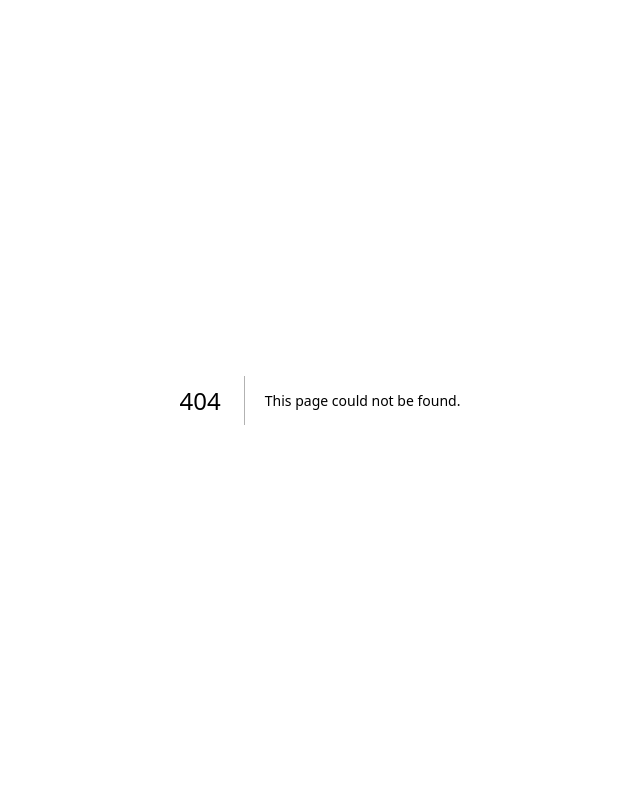
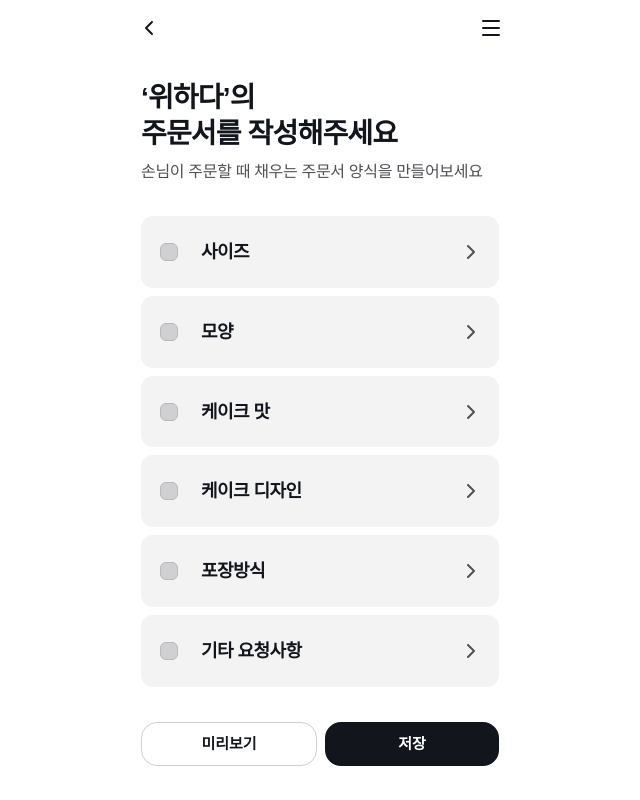
Before and after one commit to violetpay-social-seller/p3-web-seller, a Next.js app: page /seller/order-form in a window 1280 px wide. Before the commit this address had no page. Shown: the whole page, without its empty margins (320-960 px from the left). Built offline with nearby package versions, Linux system fonts and the light colour scheme.

Commit message:
feat: add seller order form home

```diff
--- /dev/null
+++ b/src/app/(seller)/seller/order-form/page.tsx
@@ -0,0 +1,5 @@
+import { OrderFormScreen } from "@/features/order-form/ui/order-form-screen";
+
+export default function OrderFormPage() {
+  return <OrderFormScreen />;
+}
--- /dev/null
+++ b/src/features/order-form/model/order-form-categories.ts
@@ -0,0 +1,36 @@
+export type OrderFormCategorySlug =
+  | "size"
+  | "shape"
+  | "cake-flavor"
+  | "cake-design"
+  | "packaging"
+  | "other-request";
+
+export type OrderFormCategory = {
+  apiCategory:
+    | "SIZE"
+    | "SHAPE"
+    | "CAKE_FLAVOR"
+    | "CAKE_DESIGN"
+    | "PACKAGING"
+    | "OTHER_REQUEST";
+  label: string;
+  slug: OrderFormCategorySlug;
+};
+
+export const orderFormCategories: OrderFormCategory[] = [
+  { apiCategory: "SIZE", label: "사이즈", slug: "size" },
+  { apiCategory: "SHAPE", label: "모양", slug: "shape" },
+  { apiCategory: "CAKE_FLAVOR", label: "케이크 맛", slug: "cake-flavor" },
+  { apiCategory: "CAKE_DESIGN", label: "케이크 디자인", slug: "cake-design" },
+  { apiCategory: "PACKAGING", label: "포장방식", slug: "packaging" },
+  {
+    apiCategory: "OTHER_REQUEST",
+    label: "기타 요청사항",
+    slug: "other-request",
+  },
+];
+
+export function getOrderFormCategory(slug: string) {
+  return orderFormCategories.find((category) => category.slug === slug);
+}
--- /dev/null
+++ b/src/features/order-form/ui/order-form-category-row.tsx
@@ -0,0 +1,29 @@
+import { ChevronRight } from "lucide-react";
+
+type OrderFormCategoryRowProps = {
+  href: string;
+  label: string;
+};
+
+export function OrderFormCategoryRow({
+  href,
+  label,
+}: OrderFormCategoryRowProps) {
+  return (
+    <a
+      className="flex h-[71.83px] w-full items-center gap-5 rounded-seller-sm bg-surface-subtle px-4 text-left transition-colors hover:bg-seller-secondary focus-visible:outline-2 focus-visible:outline-offset-2 focus-visible:outline-seller-primary"
+      href={href}
+    >
+      <span className="flex size-6 shrink-0 items-center justify-center overflow-hidden p-[3px]">
+        <span className="size-[18px] rounded-[6px] border border-[#b8b9bb] bg-[#d0d0d2]" />
+      </span>
+      <span className="text-seller-heading-md font-semibold tracking-[-0.54px]">
+        {label}
+      </span>
+      <ChevronRight
+        aria-hidden="true"
+        className="ml-auto size-6 shrink-0 text-text-secondary"
+      />
+    </a>
+  );
+}
--- /dev/null
+++ b/src/features/order-form/ui/order-form-header.tsx
@@ -0,0 +1,42 @@
+import { ChevronLeft, Menu } from "lucide-react";
+
+type OrderFormHeaderProps = {
+  backHref: string;
+  showMenu?: boolean;
+  title?: string;
+};
+
+export function OrderFormHeader({
+  backHref,
+  showMenu = true,
+  title,
+}: OrderFormHeaderProps) {
+  return (
+    <header className="grid h-14 grid-cols-[48px_1fr_48px] items-center">
+      <a
+        aria-label="스토어 관리로 돌아가기"
+        className="flex size-12 items-center justify-center"
+        href={backHref}
+      >
+        <ChevronLeft aria-hidden="true" className="size-6" strokeWidth={2} />
+      </a>
+      {title ? (
+        <h1 className="text-center text-seller-display-sm font-bold tracking-[-0.66px]">
+          {title}
+        </h1>
+      ) : (
+        <span aria-hidden="true" />
+      )}
+      {showMenu ? (
+        <span
+          aria-hidden="true"
+          className="flex size-12 items-center justify-center"
+        >
+          <Menu className="size-6" strokeWidth={2} />
+        </span>
+      ) : (
+        <span aria-hidden="true" className="size-12" />
+      )}
+    </header>
+  );
+}
--- /dev/null
+++ b/src/features/order-form/ui/order-form-option-card.tsx
@@ -0,0 +1,11 @@
+type OrderFormOptionCardProps = {
+  index: number;
+};
+
+export function OrderFormOptionCard({ index }: OrderFormOptionCardProps) {
+  return (
+    <h2 className="text-seller-heading-md font-semibold tracking-[-0.54px]">
+      옵션 {index}
+    </h2>
+  );
+}
--- /dev/null
+++ b/src/features/order-form/ui/order-form-screen.tsx
@@ -0,0 +1,46 @@
+import { Button } from "@/components/ui/button";
+import { orderFormCategories } from "@/features/order-form/model/order-form-categories";
+import { OrderFormCategoryRow } from "@/features/order-form/ui/order-form-category-row";
+import { OrderFormHeader } from "@/features/order-form/ui/order-form-header";
+
+export function OrderFormScreen() {
+  return (
+    <main className="mx-auto flex min-h-dvh w-full max-w-[390px] flex-col bg-surface-default text-text-primary">
+      <OrderFormHeader backHref="/seller/store-management" />
+      <section className="flex flex-1 flex-col gap-8 overflow-y-auto px-4 pt-6 pb-4">
+        <div className="space-y-2">
+          <h2 className="text-seller-display-lg font-bold tracking-[-0.84px] whitespace-pre-line">
+            {"‘위하다’의\n주문서를 작성해주세요"}
+          </h2>
+          <p className="text-seller-body-md tracking-[-0.32px] text-text-secondary">
+            손님이 주문할 때 채우는 주문서 양식을 만들어보세요
+          </p>
+        </div>
+        <div className="space-y-2">
+          {orderFormCategories.map((category) => (
+            <OrderFormCategoryRow
+              href={`/seller/order-form/${category.slug}`}
+              key={category.slug}
+              label={category.label}
+            />
+          ))}
+        </div>
+      </section>
+      <div className="flex gap-2 px-4 pt-4 pb-[34px]">
+        <Button
+          className="h-11 flex-1 rounded-seller-md text-[15px] font-semibold"
+          size="md"
+          variant="outline"
+        >
+          미리보기
+        </Button>
+        <Button
+          className="h-11 flex-1 rounded-seller-md text-[15px] font-semibold"
+          size="md"
+        >
+          저장
+        </Button>
+      </div>
+    </main>
+  );
+}
```
